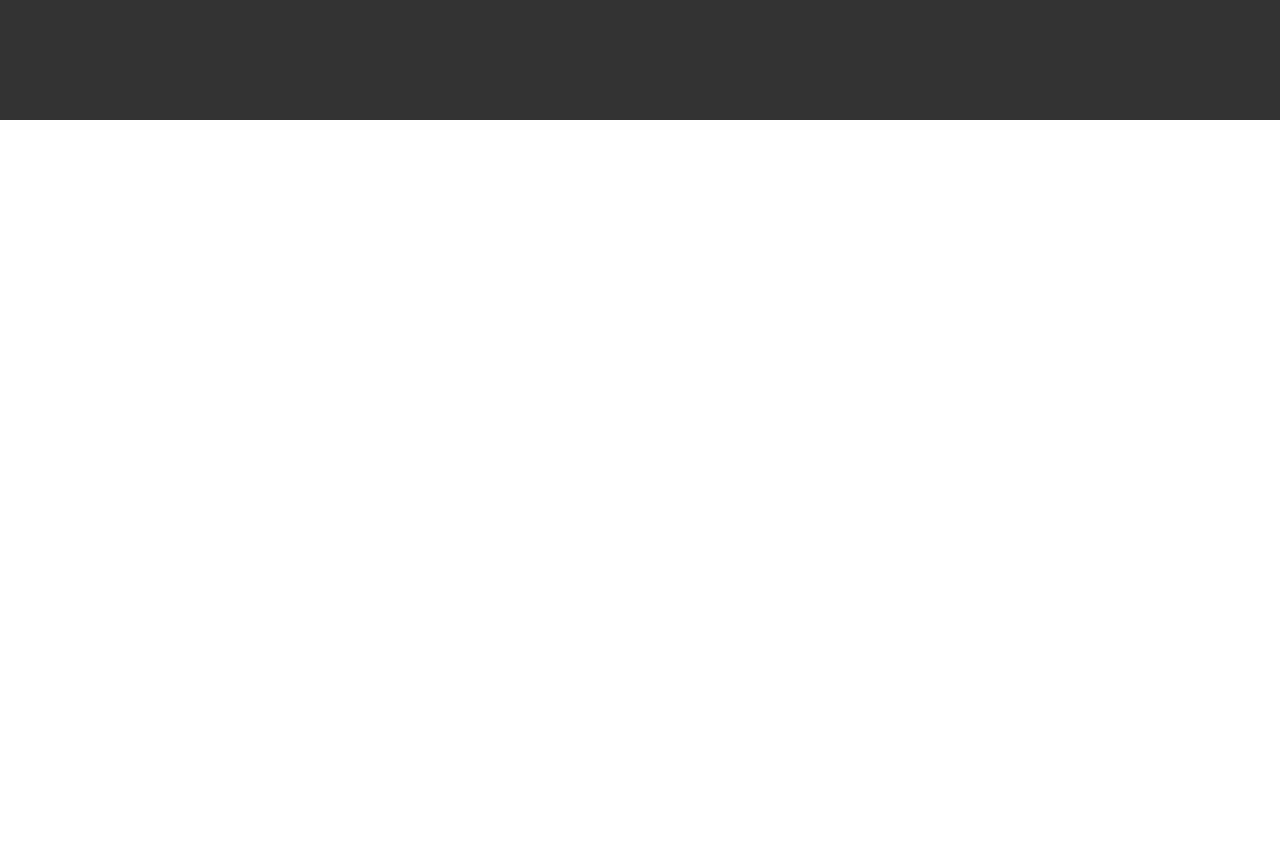
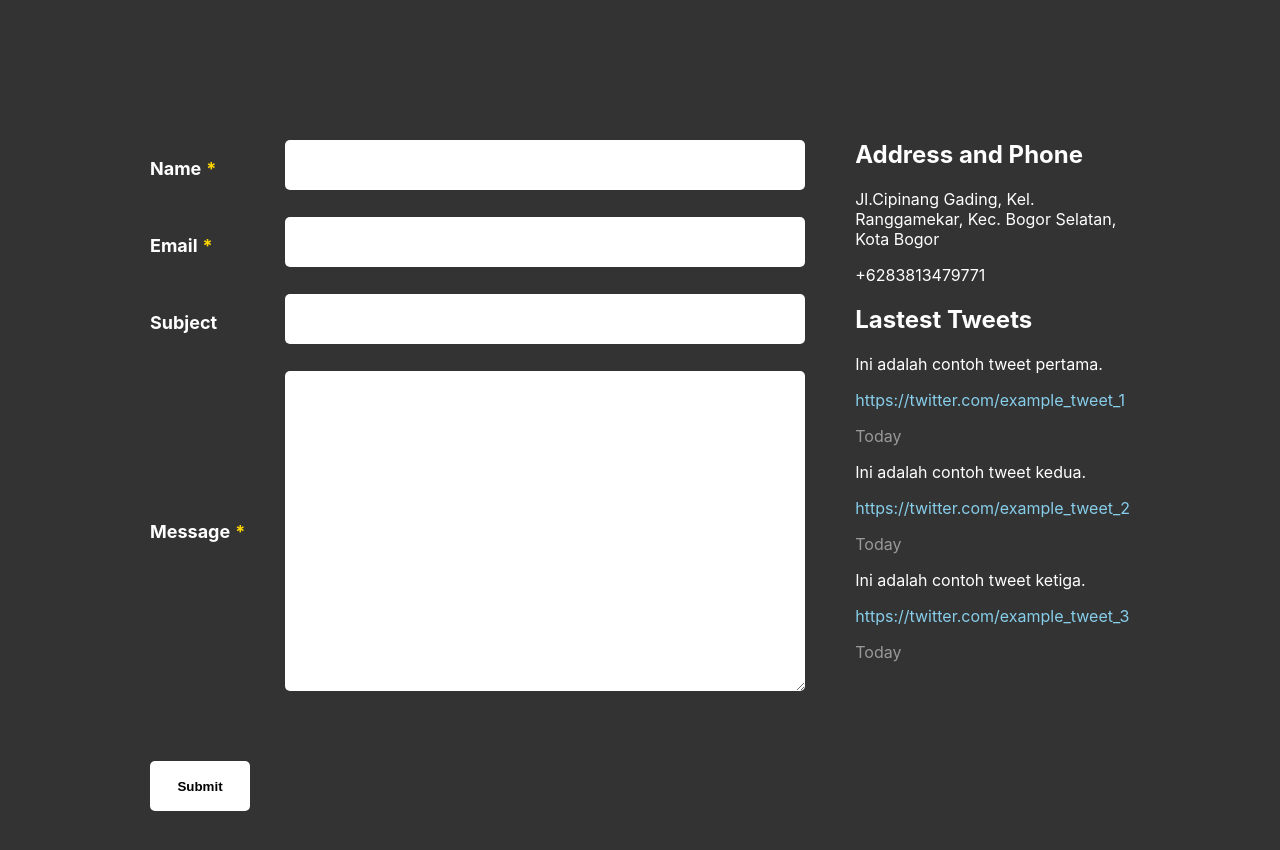
Before and after one commit to feryanuar24/react-porto, a React (Create React App) app: page / in a window 1280 px wide. Shown: the part 1480-2330 px from the top of the page. Before the commit the page ends 1600 px from the top, so only its background shows below. Built offline with nearby package versions, Linux system fonts and the light colour scheme.

Commit message:
feat: contact section

```diff
--- a/public/data.json
+++ b/public/data.json
@@ -10,5 +10,22 @@
     "phone": "+6283813479771",
     "email": "feryanuar24@gmail.com"
   },
-  "cv": "https://drive.google.com/uc?export=download&id=1ZvK2XxyzuPYv0m1cJ5i70JJoEcf41eeX"
+  "cv": "https://drive.google.com/uc?export=download&id=1ZvK2XxyzuPYv0m1cJ5i70JJoEcf41eeX",
+  "tweets": [
+    {
+      "text": "Ini adalah contoh tweet pertama.",
+      "link": "https://twitter.com/example_tweet_1",
+      "date": "2024-04-28T08:00:00Z"
+    },
+    {
+      "text": "Ini adalah contoh tweet kedua.",
+      "link": "https://twitter.com/example_tweet_2",
+      "date": "2024-04-27T10:30:00Z"
+    },
+    {
+      "text": "Ini adalah contoh tweet ketiga.",
+      "link": "https://twitter.com/example_tweet_3",
+      "date": "2024-04-26T15:45:00Z"
+    }
+  ]
 }
--- a/src/App.css
+++ b/src/App.css
@@ -132,3 +132,90 @@ header {
   height: auto;
   margin-left: -70%;
 }
+
+.form {
+  display: grid;
+  grid-template-columns: 4fr 1fr;
+  padding: 20px 150px;
+  background-color: #333333;
+  color: white;
+  height: 130vh;
+  gap: 50px;
+}
+
+form {
+  display: flex;
+  flex-direction: column;
+  gap: 20px;
+}
+
+.address-phone {
+  margin-top: 0;
+  padding-top: 0;
+}
+
+label {
+  display: flex;
+  align-items: center;
+  font-size: large;
+  font-weight: bold;
+  gap: 5px;
+}
+
+.label-text {
+  display: flex;
+  justify-content: space-between;
+}
+
+input {
+  width: 500px;
+  height: 50px;
+  border: 0;
+  border-radius: 5px;
+  padding: 0 10px;
+}
+
+.label-textarea {
+  display: flex;
+  justify-content: space-between;
+}
+
+textarea {
+  width: 500px;
+  height: 300px;
+  border: 0;
+  border-radius: 5px;
+  padding: 10px;
+}
+
+label span {
+  color: #ffd700;
+}
+
+.btn-submit {
+  width: 100px;
+  height: 50px;
+  background-color: white;
+  border: 0;
+  border-radius: 5px;
+  font-weight: bold;
+  margin-top: 50px;
+}
+
+.btn-submit:hover {
+  background-color: #ffd700;
+  cursor: pointer;
+}
+
+.tweet-link {
+  color: skyblue;
+}
+
+.tweet-link:hover {
+  color: #00aced;
+  cursor: pointer;
+}
+
+.tweet-date {
+  opacity: 0.5;
+}
--- a/src/App.js
+++ b/src/App.js
@@ -1,12 +1,14 @@
 import "./App.css";
 import Header from "./Components/Header";
 import About from "./Components/About";
+import Form from "./Components/Form";
 
 function App() {
   return (
     <div>
       <Header />
       <About />
+      <Form />
     </div>
   );
 }
--- /dev/null
+++ b/src/Components/Form.jsx
@@ -0,0 +1,141 @@
+import React, { useEffect, useState } from "react";
+import { Fade } from "react-awesome-reveal";
+
+const Form = () => {
+  const [data, setData] = useState([]);
+  const [formData, setFormData] = useState({
+    name: "",
+    email: "",
+    subject: "",
+    message: "",
+  });
+
+  useEffect(() => {
+    fetch("./data.json")
+      .then((response) => response.json())
+      .then((data) => setData(data))
+      .catch((error) => console.error(error));
+  }, []);
+
+  const formatDayToAgo = (dateString) => {
+    const date = new Date(dateString);
+    const currentDate = new Date();
+
+    const timeDifference = currentDate.getTime() - date.getTime();
+    const dayDifference = Math.floor(timeDifference / (1000 * 3600 * 24));
+
+    return dayDifference > 0 ? `${dayDifference} day ago` : "Today";
+  };
+
+  const handleChange = (e) => {
+    const { name, value } = e.target;
+    setFormData({
+      ...formData,
+      [name]: value,
+    });
+  };
+
+  const handleSubmit = (e) => {
+    e.preventDefault();
+
+    fetch("./form.json", {
+      method: "POST",
+      headers: {
+        "Content-Type": "application/json",
+      },
+      body: JSON.stringify(formData),
+    })
+      .then((response) => {
+        if (response.ok) {
+          console.log("Data berhasil dikirim");
+        } else {
+          console.error("Gagal mengirim data");
+        }
+      })
+      .catch((error) => {
+        console.error("Terjadi kesalahan:", error);
+      });
+  };
+
+  return (
+    <section className="form" id="contact">
+      <Fade direction="left">
+        <form className="sub-form" onSubmit={handleSubmit}>
+          <div className="label-text">
+            <label htmlFor="name">
+              <p>Name</p>
+              <span>*</span>
+            </label>
+            <input
+              type="text"
+              id="name"
+              name="name"
+              value={formData.name}
+              onChange={handleChange}
+            />
+          </div>
+          <div className="label-text">
+            <label htmlFor="email">
+              <p>Email</p>
+              <span>*</span>
+            </label>
+            <input
+              type="email"
+              id="email"
+              name="email"
+              value={formData.email}
+              onChange={handleChange}
+            />
+          </div>
+          <div className="label-text">
+            <label htmlFor="subject">
+              <p>Subject</p>
+            </label>
+            <input
+              type="text"
+              id="subject"
+              name="subject"
+              value={formData.subject}
+              onChange={handleChange}
+            />
+          </div>
+          <div className="label-textarea">
+            <label htmlFor="message">
+              <p>Message</p>
+              <span>*</span>
+            </label>
+            <textarea
+              id="message"
+              name="message"
+              value={formData.message}
+              onChange={handleChange}
+            ></textarea>
+          </div>
+          <div>
+            <button type="submit" className="btn-submit">
+              Submit
+            </button>
+          </div>
+        </form>
+        <div className="sub-form">
+          <h2 className="address-phone">Address and Phone</h2>
+          <p>{data.contact && data.contact.address}</p>
+          <p>{data.contact && data.contact.phone}</p>
+          <h2>Lastest Tweets</h2>
+          {data.contact &&
+            data.tweets.map((tweet, index) => (
+              <div>
+                <p>{tweet.text}</p>
+                <a href={tweet.link} className="tweet-link">
+                  {tweet.link}
+                </a>
+                <p className="tweet-date">{formatDayToAgo(tweet.date)}</p>
+              </div>
+            ))}
+        </div>
+      </Fade>
+    </section>
+  );
+};
+
+export default Form;
```
Also changed, not shown: public/form.json (added, +16 -0 lines).
